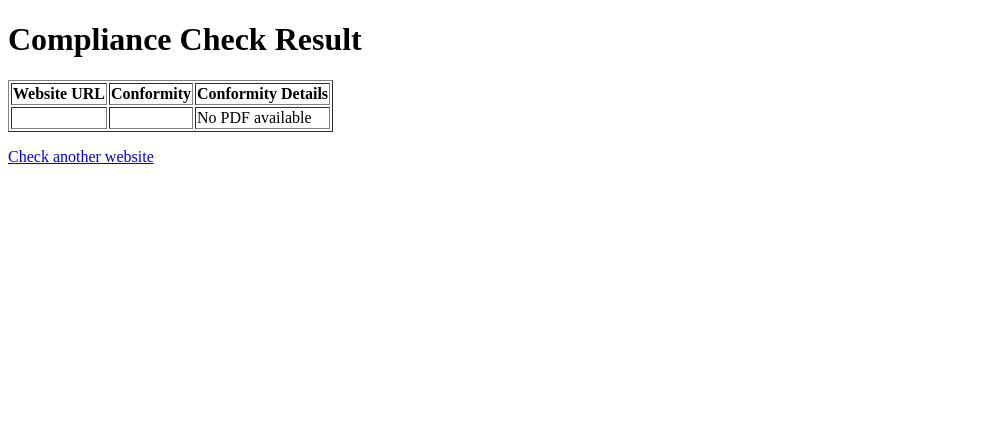
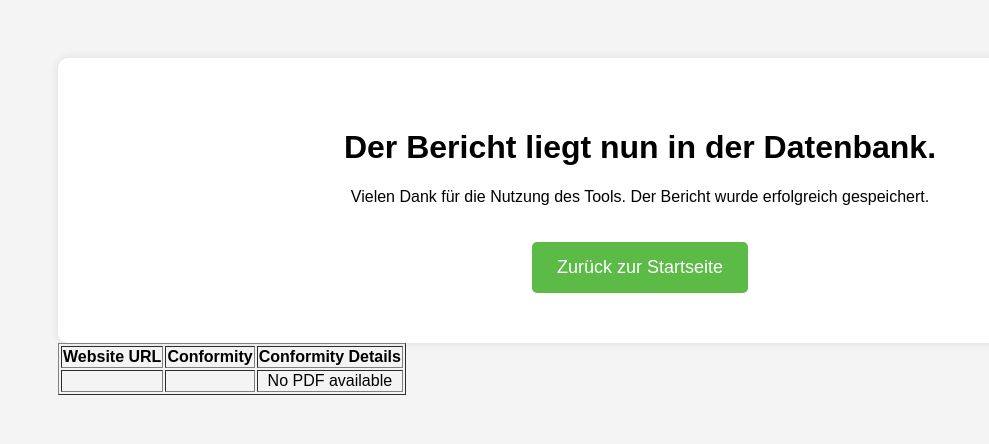
Before and after one commit to ecemeverett/Projektarbeit, a Flask app: page /results in a window 1280 px wide. Shown: the top 444 px of the page, without its empty margins (0-989 px from the left). Run offline with Flask 3, Linux system fonts and the light colour scheme; data that the repository does not hold is empty.

Commit message:
Update results.html

```diff
--- a/Project/templates/results.html
+++ b/Project/templates/results.html
@@ -3,11 +3,39 @@
 <head>
     <meta charset="UTF-8">
     <meta name="viewport" content="width=device-width, initial-scale=1.0">
-    <title>Compliance Results</title>
+    <title>Prüfung abgeschlossen</title>
+    <style>
+        body {
+            font-family: Arial, sans-serif;
+            background-color: #f4f4f4;
+            text-align: center;
+            padding: 50px;
+        }
+        .message {
+            background-color: white;
+            padding: 50px;
+            border-radius: 10px;
+            box-shadow: 0 0 10px rgba(0, 0, 0, 0.1);
+        }
+        button {
+            padding: 15px 25px;
+            font-size: 18px;
+            margin-top: 20px;
+            background-color: #5cba47;
+            color: white;
+            border: none;
+            border-radius: 5px;
+            cursor: pointer;
+        }
+    </style>
 </head>
 <body>
-    <h1>Compliance Check Result</h1>
+    <div class="message">
+        <h1>Der Bericht liegt nun in der Datenbank.</h1>
+        <p>Vielen Dank für die Nutzung des Tools. Der Bericht wurde erfolgreich gespeichert.</p>
 
+    <a href="{{ url_for('index') }}"><button>Zurück zur Startseite</button></a>
+    </div>
     <table border="1">
         <tr>
             <th>Website URL</th>
@@ -26,7 +54,5 @@
             </td>
         </tr>
     </table>
-
-    <p><a href="{{ url_for('index') }}">Check another website</a></p>
 </body>
 </html>
```
